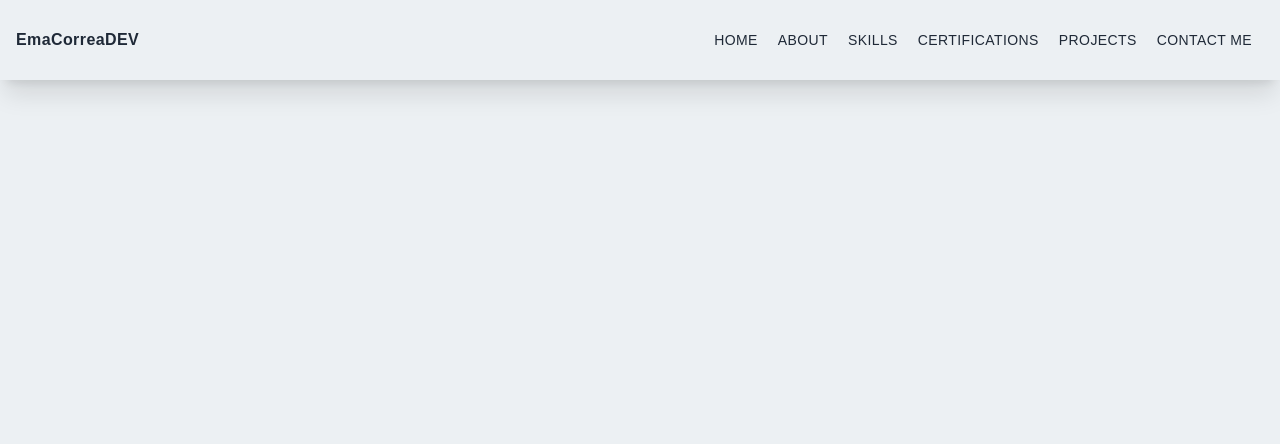
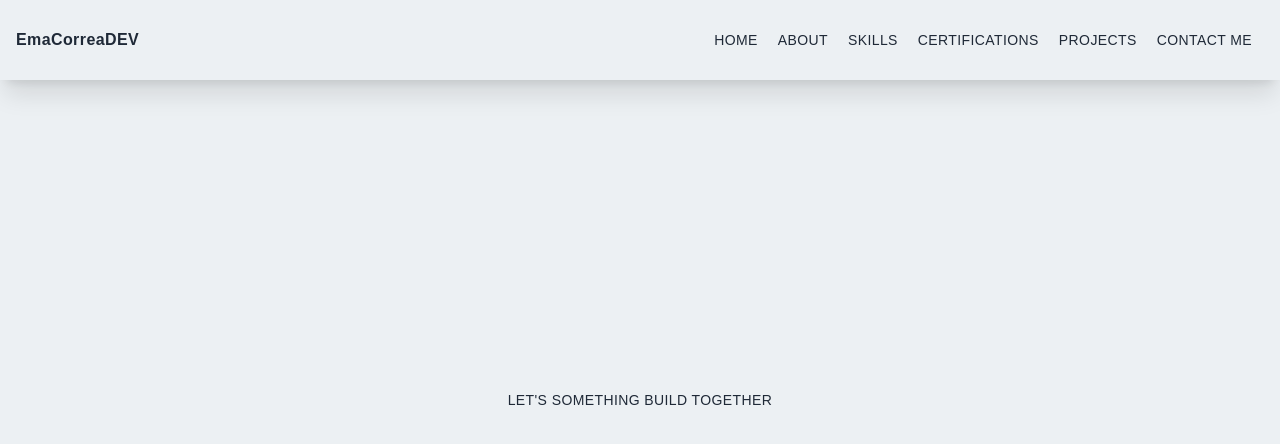
Before and after one commit to EmanuelCorreaAR/portfolio_nextjs, a Next.js app: page / in a window 1280 px wide. Shown: the top 444 px of the page. Built offline with nearby package versions, Linux system fonts and the light colour scheme.

Commit message:
Navbar create

```diff
--- a/components/Main.jsx
+++ b/components/Main.jsx
@@ -0,0 +1,15 @@
+import React from "react";
+
+const Main = () => {
+  return (
+    <div className="w-full h-screen text-center">
+      <div className="max-w-[1240px] w-full h-full mx-auto p-2 flex justify-center items-center">
+        <div>
+          <p className="uppercase text-sm text-gray-800">Let's something build together</p>
+        </div>
+      </div>
+    </div>
+  );
+};
+
+export default Main;
--- a/components/Navbar.jsx
+++ b/components/Navbar.jsx
@@ -46,13 +46,25 @@ const Navbar = () => {
           </div>
         </div>
       </div>
-      <div className={nav ? "fixed md:hidden left-0 top-0 w-full h-screen bg-black/60" : "" }>
-        <div className={nav ? "fixed left-0 top-0 w-[75%] sm:w-[60%] md:w-[45%] h-screen bg-[#ecf0f3] p-10 ease-in duration-500" :
-        "fixed left-[-100%] top-0 p-10 ease-in duration-500"}>
+      <div
+        className={
+          nav ? "fixed md:hidden left-0 top-0 w-full h-screen bg-black/60" : ""
+        }
+      >
+        <div
+          className={
+            nav
+              ? "fixed left-0 top-0 w-[75%] sm:w-[60%] md:w-[45%] h-screen bg-[#ecf0f3] p-10 ease-in duration-500"
+              : "fixed left-[-100%] top-0 p-10 ease-in duration-500"
+          }
+        >
           <div>
             <div className="flex w-full items-center justify-between">
               <h5 className="text-[#5651e5]">EmaCorreaDEV</h5>
-              <div onClick={handleNav} className="rounded-full shadow-lg shadow-gray-500 p-2 cursor-pointer">
+              <div
+                onClick={handleNav}
+                className="rounded-full shadow-lg shadow-gray-500 p-2 cursor-pointer"
+              >
                 <AiOutlineClose />
               </div>
             </div>
@@ -81,7 +93,7 @@ const Navbar = () => {
                 <li className="py-5">Contact me</li>
               </Link>
             </ul>
-            <div className="pt-60">
+            <div className="pt-40">
               <p className="uppercase tracking-widest text-[#5651e5]">
                 Let's connect
               </p>
--- a/pages/index.js
+++ b/pages/index.js
@@ -1,3 +1,4 @@
+import Main from '@/components/Main'
 import Navbar from '@/components/Navbar'
 import Head from 'next/head'
 
@@ -6,14 +7,16 @@ import Head from 'next/head'
 
 export default function Home() {
   return (
-    <>
+    <div>
       <Head>
         <title>Emanuel Correa | Full-Stack Developer</title>
         <meta name="description" content="Generated by create next app" />
         <meta name="viewport" content="width=device-width, initial-scale=1" />
         <link rel="icon" href="/favicon.ico" />
       </Head>
-  <Navbar></Navbar>
-    </>
+  <Navbar/>
+  <Main/>
+
+    </div>
   )
 }
```
